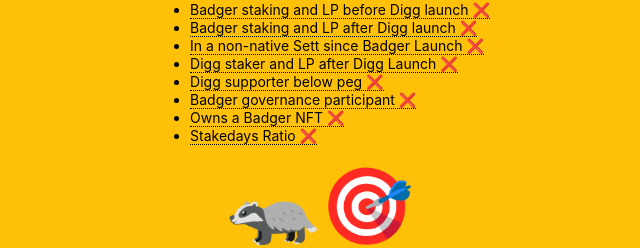
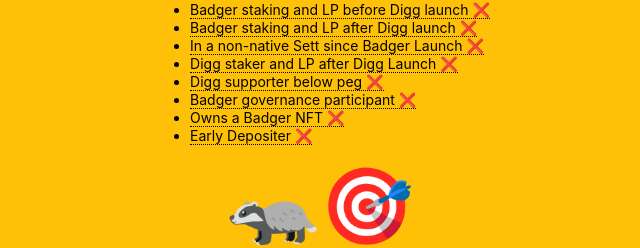
Before and after one commit to Badger-Finance/yearn_whitelist, a React (Create React App) app: page / in a window 1280 px wide. Shown: the part 235-483 px from the top of the page, without its empty margins (320-960 px from the left). Built offline with nearby package versions, Linux system fonts and the light colour scheme; no server answers.

Commit message:
change condition

```diff
--- a/src/conditions.js
+++ b/src/conditions.js
@@ -28,8 +28,8 @@
     tooltip: "Owns any of the BadgerDAO NFTS",
   },
   cond8:{
-    condition:"Stakedays Ratio",
-    tooltip:"Stakedays ratio above X from DIGG launch to up to BSC launch"
+    condition:"Early Depositer",
+    tooltip:"Balance is > 0 for either of: crvRenWBTC, crvRenWSBTC,tbtc/sbtcCRV, crvRenWBTC harvest, wbtcWethSLP,wBTC yearn Vault at 5/6/2021"
   }
 };
 
```
